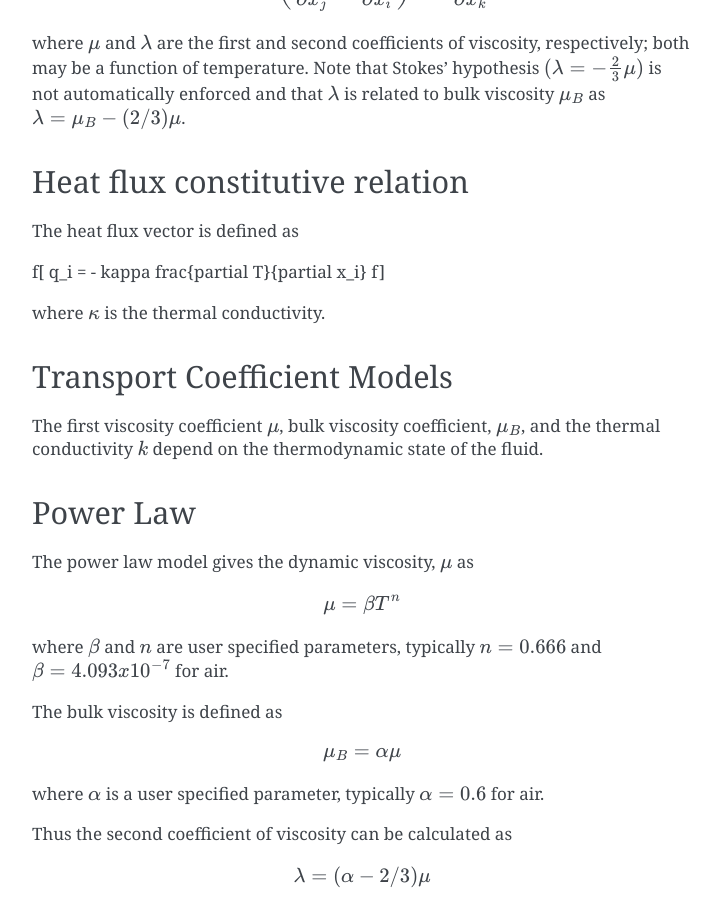
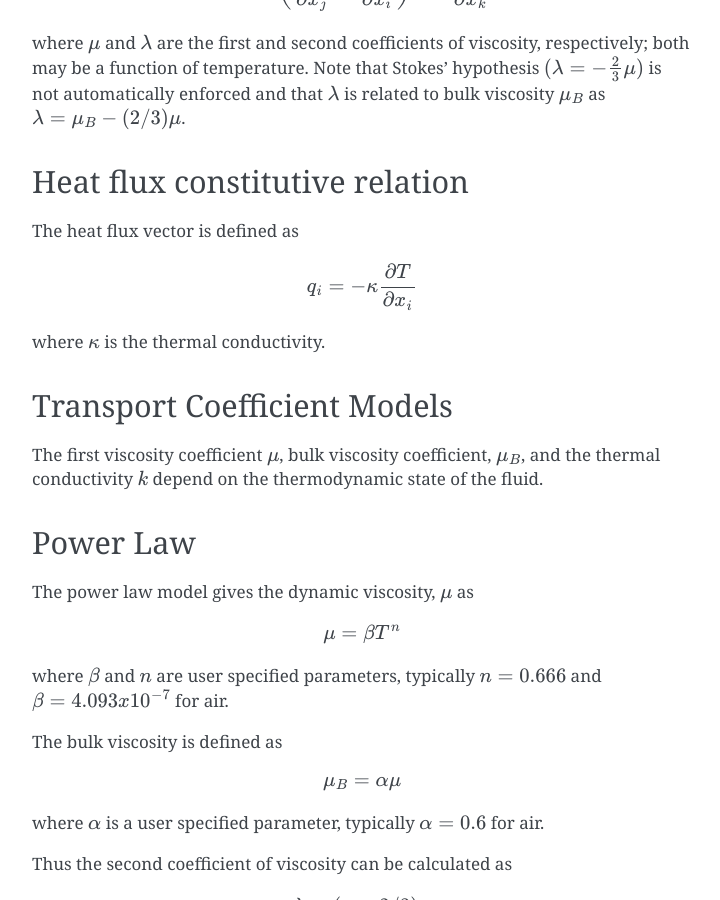
Before and after one commit to illinois-ceesd/mirgecom, a Sphinx documentation site: the page built from doc/model.rst, in a window 1280 px wide and 900 px high, scrolled down 1005 px. Shown: the whole window, without its empty margins (388-1108 px from the left). Built offline with Sphinx 7.4.7, drawn with Linux system fonts in a browser that asks for light colours.

Commit message:
Fix leftover Doxygen markup in model

```diff
--- a/doc/model.rst
+++ b/doc/model.rst
@@ -51,9 +51,8 @@ Heat flux constitutive relation
 
 The heat flux vector is defined as
 
-\f[
-q_i = - \kappa \frac{\partial T}{\partial x_i}
-\f]
+.. math::
+    q_i = - \kappa \frac{\partial T}{\partial x_i}
 
 where :math:`\kappa` is the thermal conductivity.
 
```
